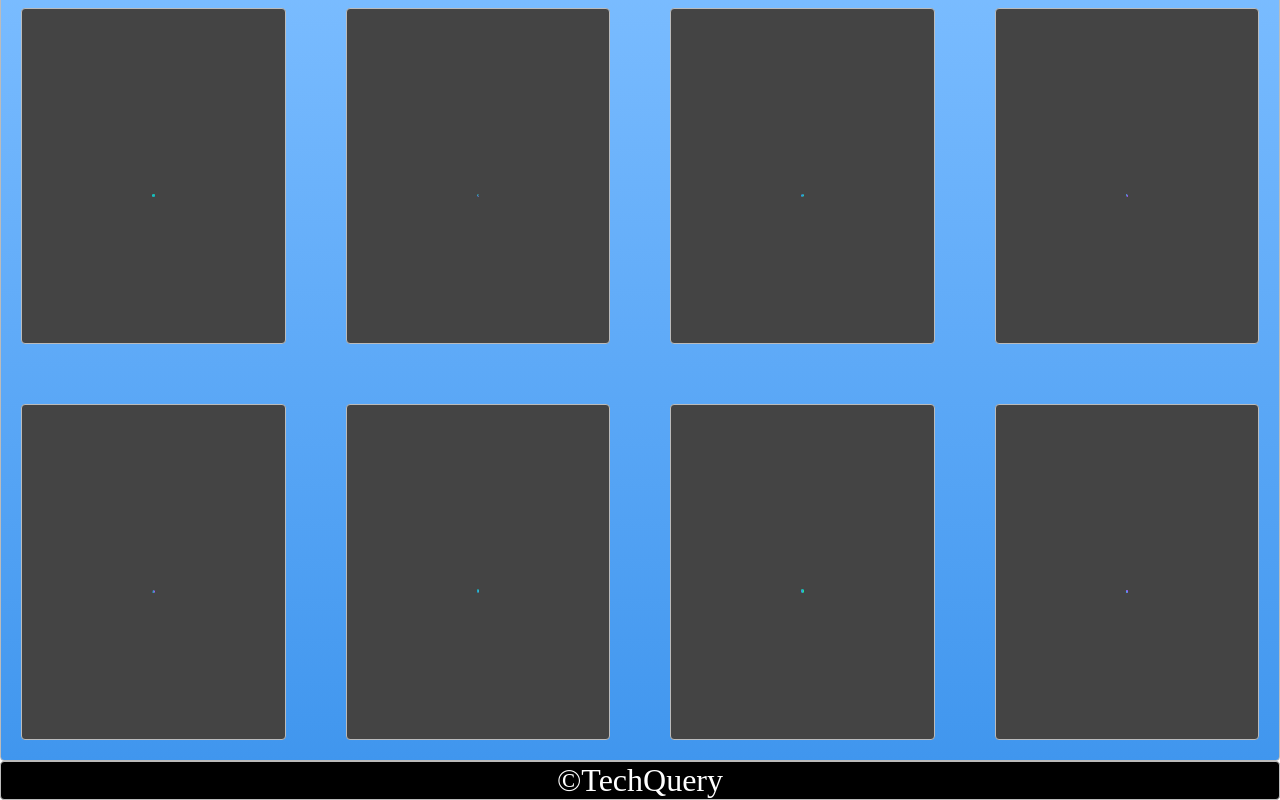
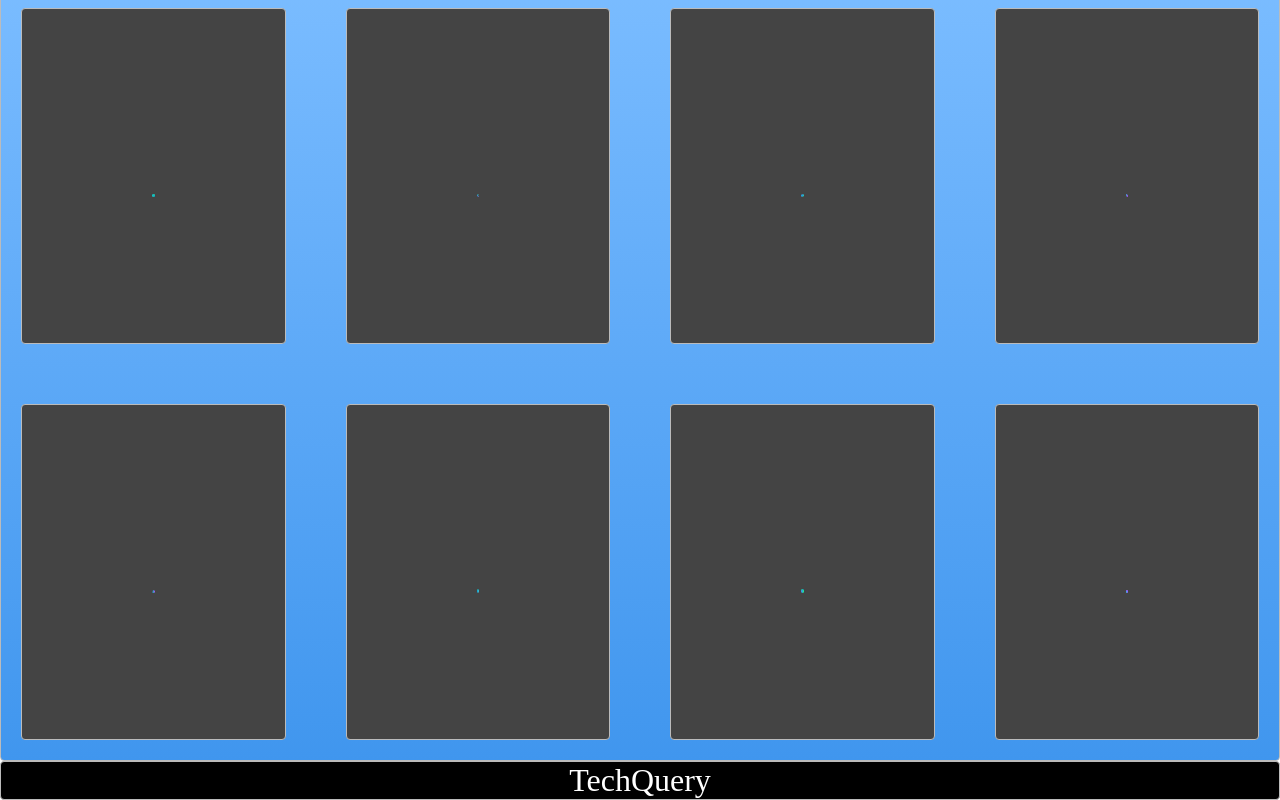
Before and after one commit to deepak-ranjan/deepak-ranjan.github.io, a plain HTML site: page index.html in a window 1280 px wide. Shown: the part 443-1243 px from the top of the page. Drawn offline with Linux system fonts and the light colour scheme.

Commit message:
Update index.html

```diff
--- a/index.html
+++ b/index.html
@@ -28,6 +28,6 @@
   	<div class="box zone"> <img src="server_3.png"> </div>
   	<div class="box zone"> <img src="server_safe_2.png"> </div>
   	</div>
-  <footer class="zone">©TechQuery</footer>
+  <footer class="zone">TechQuery</footer>
 </body>
 </html>
```
